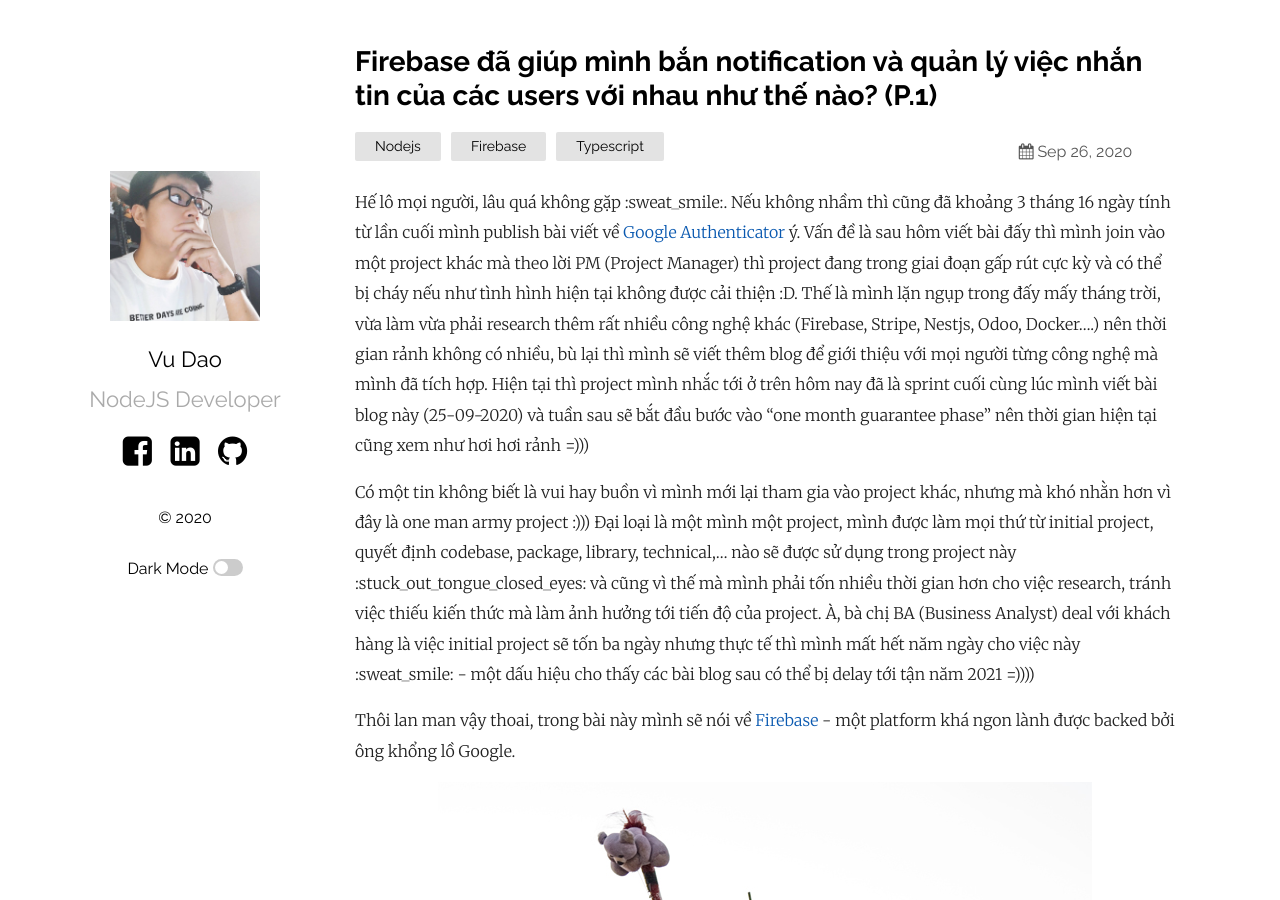
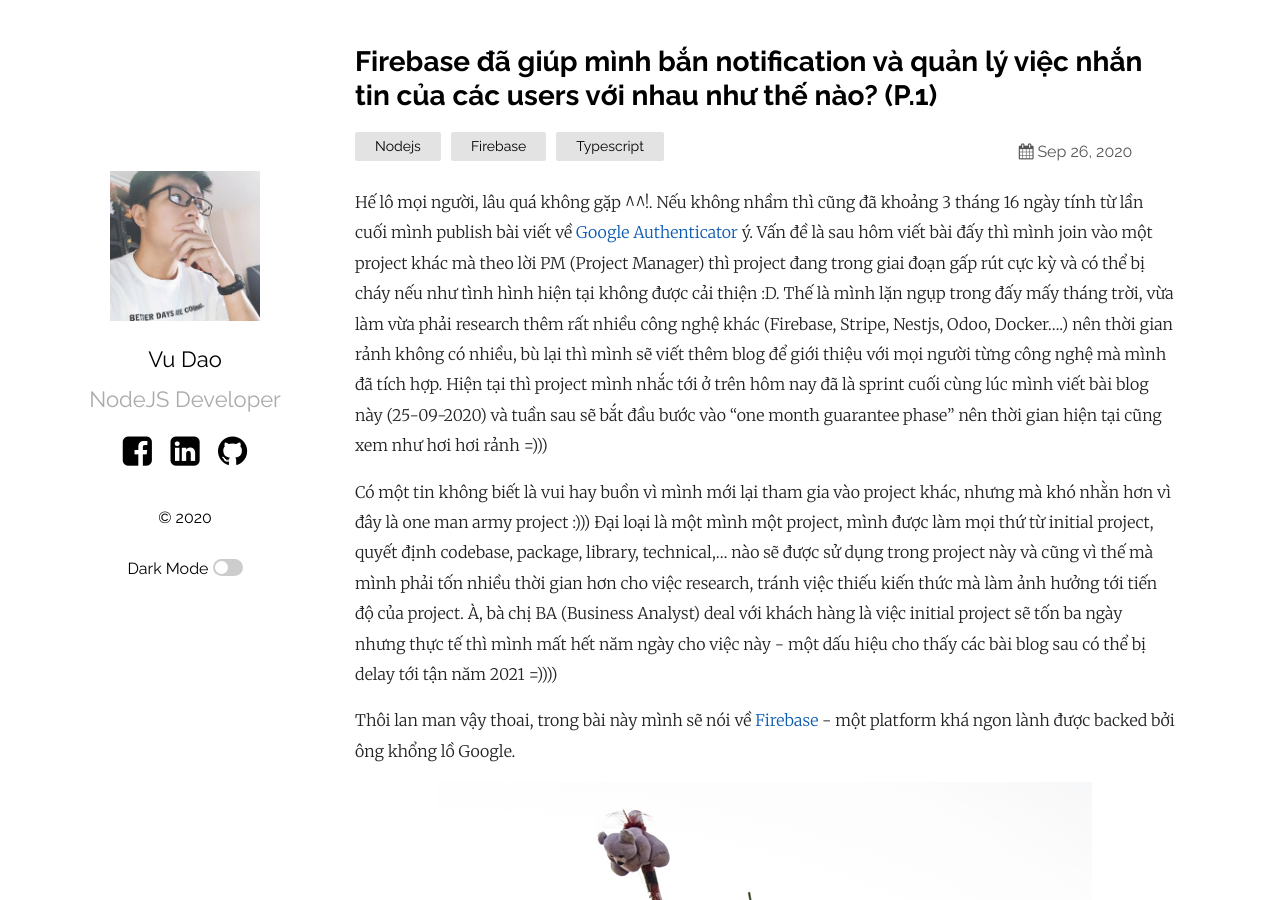
Before and after one commit to nguyenvudao/nguyenvu.dev, a Jekyll site: the page built from _posts/2020-09-26-firebase-implementation.markdown, in a window 1280 px wide and 900 px high. Built offline with Jekyll 4.4.1, drawn with Linux system fonts in a browser that asks for light colours; comment, search, counter and statistics services are not loaded; part of the change alters nothing that is shown; some of the changed text lies outside the part shown.

Commit message:
google firebase

````diff
--- a/_posts/2020-09-26-firebase-implementation.markdown
+++ b/_posts/2020-09-26-firebase-implementation.markdown
@@ -5,14 +5,14 @@ date: 2020-09-26
 categories: Nodejs Firebase Typescript
 ---
 
-Hế lô mọi người, lâu quá không gặp :sweat_smile:. Nếu không nhầm thì cũng đã khoảng 3 tháng 16 ngày tính từ lần cuối mình publish bài viết về [Google Authenticator] ý. Vấn đề là sau hôm viết bài đấy thì mình join vào một project khác mà theo lời PM (Project Manager) thì project đang trong giai đoạn gấp rút cực kỳ và có thể bị cháy nếu như tình hình hiện tại không được cải thiện :D. Thế là mình lặn ngụp trong đấy mấy tháng trời, vừa làm vừa phải research thêm rất nhiều công nghệ khác (Firebase, Stripe, Nestjs, Odoo, Docker....) nên thời gian rảnh không có nhiều, bù lại thì mình sẽ viết thêm blog để giới thiệu với mọi người từng công nghệ mà mình đã tích hợp. Hiện tại thì project mình nhắc tới ở trên hôm nay đã là sprint cuối cùng lúc mình viết bài blog này (25-09-2020) và tuần sau sẽ bắt đầu bước vào "one month guarantee phase" nên thời gian hiện tại cũng xem như hơi hơi rảnh =)))
+Hế lô mọi người, lâu quá không gặp ^^!. Nếu không nhầm thì cũng đã khoảng 3 tháng 16 ngày tính từ lần cuối mình publish bài viết về [Google Authenticator] ý. Vấn đề là sau hôm viết bài đấy thì mình join vào một project khác mà theo lời PM (Project Manager) thì project đang trong giai đoạn gấp rút cực kỳ và có thể bị cháy nếu như tình hình hiện tại không được cải thiện :D. Thế là mình lặn ngụp trong đấy mấy tháng trời, vừa làm vừa phải research thêm rất nhiều công nghệ khác (Firebase, Stripe, Nestjs, Odoo, Docker....) nên thời gian rảnh không có nhiều, bù lại thì mình sẽ viết thêm blog để giới thiệu với mọi người từng công nghệ mà mình đã tích hợp. Hiện tại thì project mình nhắc tới ở trên hôm nay đã là sprint cuối cùng lúc mình viết bài blog này (25-09-2020) và tuần sau sẽ bắt đầu bước vào "one month guarantee phase" nên thời gian hiện tại cũng xem như hơi hơi rảnh =)))
 
-Có một tin không biết là vui hay buồn vì mình mới lại tham gia vào project khác, nhưng mà khó nhằn hơn vì đây là one man army project :))) Đại loại là một mình một project, mình được làm mọi thứ từ initial project, quyết định codebase, package, library, technical,... nào sẽ được sử dụng trong project này :stuck_out_tongue_closed_eyes: và cũng vì thế mà mình phải tốn nhiều thời gian hơn cho việc research, tránh việc thiếu kiến thức mà làm ảnh hưởng tới tiến độ của project. À, bà chị BA (Business Analyst) deal với khách hàng là việc initial project sẽ tốn ba ngày nhưng thực tế thì mình mất hết năm ngày cho việc này :sweat_smile: - một dấu hiệu cho thấy các bài blog sau có thể bị delay tới tận năm 2021 =))))
+Có một tin không biết là vui hay buồn vì mình mới lại tham gia vào project khác, nhưng mà khó nhằn hơn vì đây là one man army project :))) Đại loại là một mình một project, mình được làm mọi thứ từ initial project, quyết định codebase, package, library, technical,... nào sẽ được sử dụng trong project này và cũng vì thế mà mình phải tốn nhiều thời gian hơn cho việc research, tránh việc thiếu kiến thức mà làm ảnh hưởng tới tiến độ của project. À, bà chị BA (Business Analyst) deal với khách hàng là việc initial project sẽ tốn ba ngày nhưng thực tế thì mình mất hết năm ngày cho việc này - một dấu hiệu cho thấy các bài blog sau có thể bị delay tới tận năm 2021 =))))
 
 Thôi lan man vậy thoai, trong bài này mình sẽ nói về [Firebase] - một platform khá ngon lành được backed bởi ông khổng lồ Google.
 
    <center><img src="/assets/img/one-man-army.jpg"></center>
-   Đây là mình trong dự án hiện tại :joy:
+   Đây là mình trong dự án hiện tại :D
 
 ### I. Firebase là gì?
 
@@ -27,7 +27,7 @@ Lấy ví dụ cho đơn giản heee, mình đang lướt Facebook vào một ng
 Đấy là ví dụ mình assume là thằng Facebook dùng Firebase để quản lý messages và notification ha, chứ thực tế thì không phải vậy rồi =))
 
 Quay lại nào, dưới góc nhìn của một backend developer thì có rất nhiều cách để làm việc này, từ cách tự build một service hoặc sử dụng Firebase để việc quản lý trở nên nhẹ nhàng và nhanh gọn hơn.
-Ok, ở đây thì Facebook đã dùng một đoạn _token_ được gọi là _FcmToken_, các bạn có thể đọc thêm về [Firebase Cloud Messaging] để hiểu hơn về cách hoạt động của nó. Với mỗi thiết bị sẽ tương ứng với một _FcmToken_, cái _FcmToken_ này là bất biến và duy nhất sẽ được dùng để định danh thiết bị của user.
+Ok, ở đây thì Facebook đã dùng một đoạn _token_ được gọi là _FcmToken_, các bạn có thể đọc thêm về [Firebase Cloud Messaging] để hiểu hơn về cách hoạt động của nó. Với mỗi thiết bị sẽ tương ứng với một _FcmToken_, cái _FcmToken_ này là duy nhất sẽ được dùng để định danh thiết bị của user.
 
 Mỗi khi userA nhắn tin tới userB, [Firebase Cloud Messaging] sẽ dựa vào cái _FcmToken_ mà bắn notification cũng như message về cho userB và ngược lại nếu như userB thực hiện việc chatting với userA.
 
@@ -41,7 +41,7 @@ Cloud Function là một hàm xử lý sẽ trigger các event của Realtime Da
 
 > Node.js versions 8, 10, and 12 (Beta) are supported. See Set runtime options for important information regarding ongoing support for these versions of Node.js.
 
-Chúng ta cần cài đặt [Nodejs] để viết code cũng như [Firebase CLI]. Đối với nodejs thì mình khuyến khích nên sử dụng version 10 hoặc 12, nhưng tốt nhất cứ latest mà phang, có nhiều features mới để khám phá như [Promise.allSettled] thì tội gì phải dùng mấy bản cũ cũ đúng không? Cơ mà firebase function thì phải dùng đúng bản nha :v
+Chúng ta cần cài đặt [Nodejs] để viết code cũng như [Firebase CLI]. Đối với nodejs thì mình khuyến khích nên sử dụng version 10 hoặc 12, nhưng tốt nhất cứ latest mà phang, có nhiều features mới để khám phá như [Promise.allSettled] thì tội gì phải dùng mấy bản cũ cũ đúng không? Cơ mà firebase function thì phải dùng đúng bản v10 nha :v
 
 Sau khi cài đặt xong nodejs, mình cần phải cài thêm Firebase CLI nữa, các bạn có thể cài đặt qua NPM (Node Package Manager) bằng cách:
 
@@ -81,7 +81,7 @@ myproject
 
 #### 3. Viết function để tự động gửi notification mỗi khi có record mới được thêm vào nào.
 
-Đây, mình lôi luôn code mà mình đã viết trong dự án luôn :v Đương nhiên vì tính thương mại nên mình sẽ sửa lại gần như toàn bộ nội dung :sweat_smile: nhưng cách thức hoạt động thì vẫn gần như giống như nhau nhé.
+Đây, mình lôi luôn code mà mình đã viết trong dự án luôn :v Đương nhiên vì tính thương mại nên mình sẽ sửa lại gần như toàn bộ nội dung :D nhưng cách thức hoạt động thì vẫn gần như giống như nhau nhé.
 
 ```javascript
 /** ++ Imported modules ++ */
@@ -98,7 +98,7 @@ export const TriggerOnCreateNotifications = functions.database
     /** -- Get the added record in Realtime Database -- */
     const { message = '', fcmTokens = [], modelId = '' } = notification;
 
-    if (!fcmTokens || !fcmTokens.length) {
+    if (!fcmTokens.length) {
       throw new Error('User does not have any tokens!');
     }
 
@@ -112,7 +112,7 @@ export const TriggerOnCreateNotifications = functions.database
       },
       notification: {
         body: message,
-        title,
+        title: new Date().toLocaleString(),
       },
     };
     /** -- Prepare the message body to send to the user's device -- */
````
